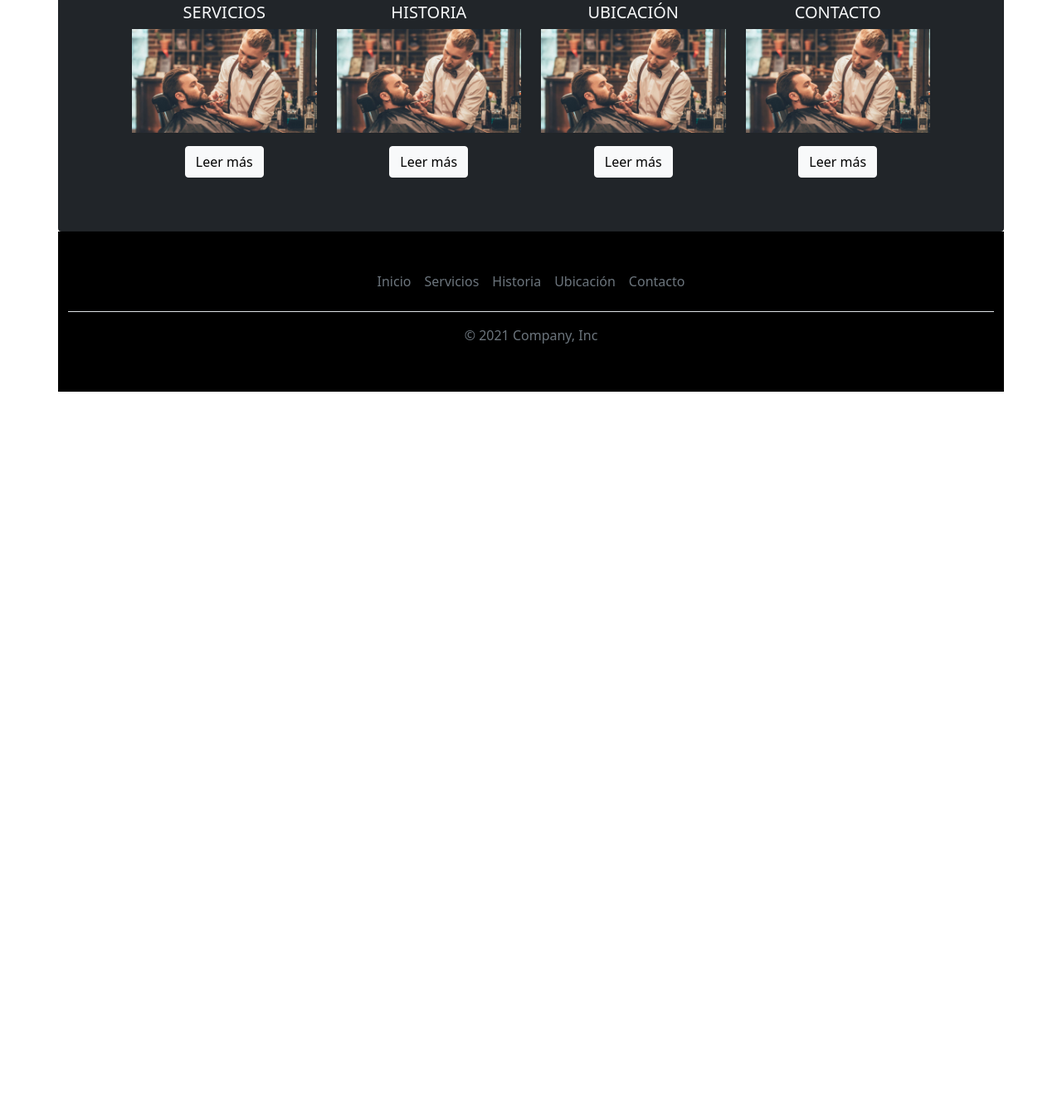
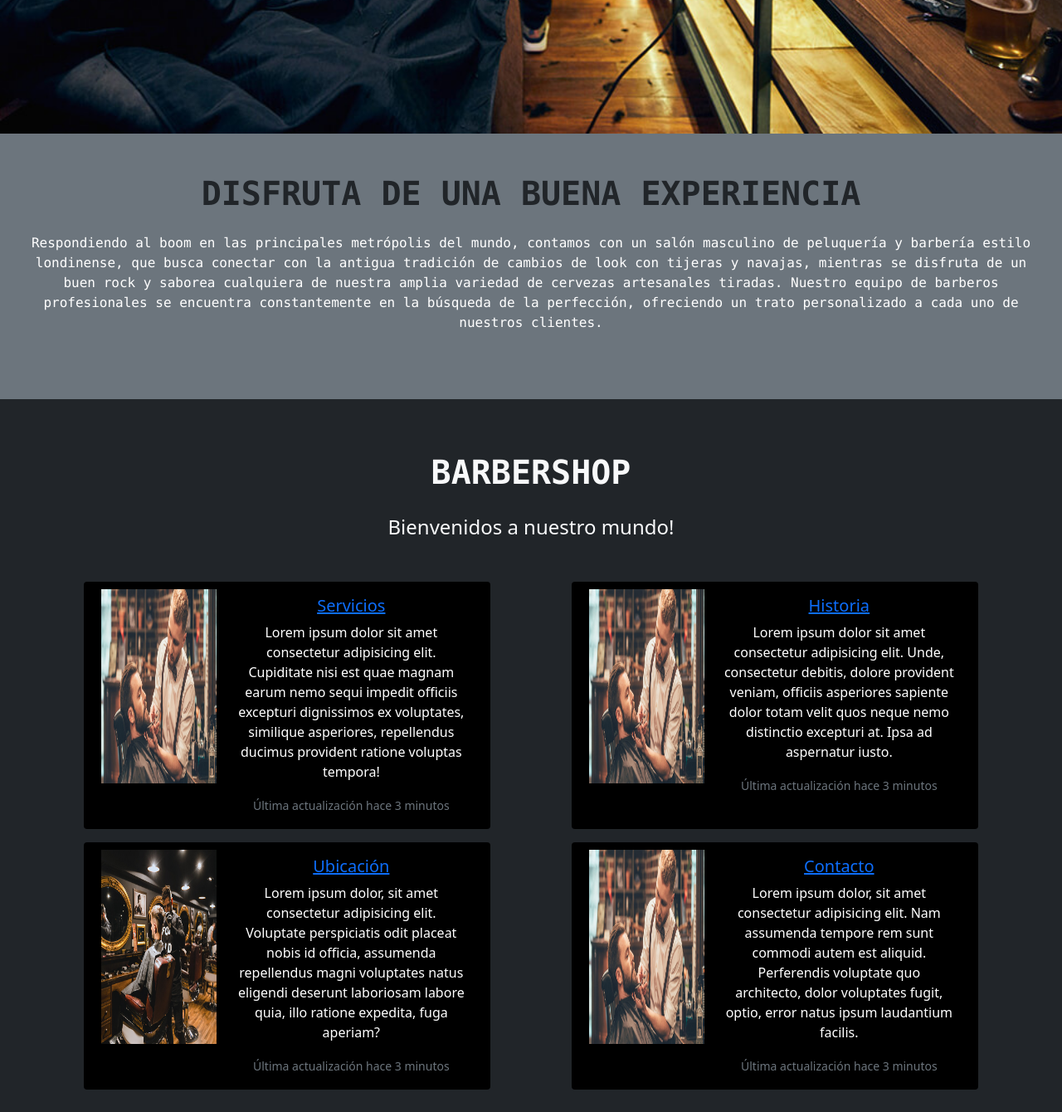
Before and after one commit to nico8m0zqs19/Bootstrap, a plain HTML site: page index.html in a window 1280 px wide. Shown: the part 920-2260 px from the top of the page at 83% size. Before the commit the page ends 1392 px from the top, so only its background shows below. Drawn offline with nearby package versions, Linux system fonts and the light colour scheme.

Commit message:
Se cambia el INDEX & CONTACTO

```diff
--- a/index.html
+++ b/index.html
@@ -6,12 +6,13 @@
     <meta name="viewport" content="width=device-width, initial-scale=1.0">
     <link rel="stylesheet" href="./css/index.css">
     <link href="https://cdn.jsdelivr.net/npm/bootstrap@5.1.3/dist/css/bootstrap.min.css" rel="stylesheet" integrity="sha384-1BmE4kWBq78iYhFldvKuhfTAU6auU8tT94WrHftjDbrCEXSU1oBoqyl2QvZ6jIW3" crossorigin="anonymous">
+    <link rel="stylesheet" href="./css/index.css">
     <title>BARBERSHOP</title>
 </head>
 <body>
 
   <!--GRID-->
-    <div class="container">
+    <div class="container-fluid">
 
         <div class="col">
 
@@ -21,26 +22,29 @@
 
             <nav class="navbar navbar-expand-lg navbar-light bg-black">
                 <div class="container-fluid">
-                  <a class="navbar-brand text-light" href="#">BARBERSHOP</a>
+                  <a href="./index.html">
+                    <img src="./img/icono-barbershop-removebg-preview.png" class="img" alt="">
+                  </a>
+                  <a class="navbar-brand text-light fs-2 fw-bold" href="#">BARBERSHOP</a>
                   <button class="navbar-toggler bg-light" type="button" data-bs-toggle="collapse" data-bs-target="#navbarSupportedContent" aria-controls="navbarSupportedContent" aria-expanded="false" aria-label="Toggle navigation">
                     <span class="navbar-toggler-icon"></span>
                   </button>
                   <div class="collapse navbar-collapse" id="navbarSupportedContent">
-                    <ul class="navbar-nav me-auto mb-2 mb-lg-0">
+                    <ul class="navbar-nav me-auto mb-2 mb-lg-0 p-2">
                       <li class="nav-item">
-                        <a class="nav-link active text-light" aria-current="page" href="./index.html">Inicio</a>
+                        <a class="nav-link active text-light fs-5" aria-current="page" href="./index.html">Inicio</a>
                       </li>
                       <li class="nav-item">
-                        <a class="nav-link text-light" href="./servicios.html">Servicios</a>
+                        <a class="nav-link text-light fs-5" href="./servicios.html">Servicios</a>
                       </li>
                       <li class="nav-item">
-                        <a class="nav-link text-light" href="./historia.html">Historia</a>
+                        <a class="nav-link text-light fs-5" href="./historia.html">Historia</a>
                       </li>
                       <li class="nav-item">
-                        <a class="nav-link text-light" href="./ubicacion.html">Ubicación</a>
+                        <a class="nav-link text-light fs-5" href="./ubicacion.html">Ubicación</a>
                       </li>
                       <li class="nav-item">
-                        <a class="nav-link text-light" href="./contacto.html">Contacto</a>
+                        <a class="nav-link text-light fs-5" href="./contacto.html">Contacto</a>
                       </li>
                   </div>
                 </div>
@@ -50,19 +54,17 @@
 
           <!--MAIN-->
 
-          <div class="row bg-dark">
-            <div id="carouselExampleControls" class="carousel slide" data-bs-ride="carousel">
-                <div class="carousel-inner">
+          <div class="row bg-secondary">
+
+
+            <div id="carouselExampleControls" class="carousel p-0 col-xxl-5" data-bs-ride="carousel">
+              <div class="carousel-inner">
                   <div class="carousel-item active">
-                    <img src="./img/barberia-main.jpg" class="d-block w-100" alt="...">
+                    <img src="./img/main-g1.jpg" class="d-block w-100" alt="...">
                   </div>
                   <div class="carousel-item">
-                    <img src="./img/fondo-madera.png" class="d-block w-100" alt="...">
+                    <img src="./img/main-g2.jpg" class="d-block w-100" alt="...">
                   </div>
-                  <div class="carousel-item">
-                    <img src="./img/fondo-madera2.jpg" class="d-block w-100" alt="...">
-                  </div>
-                </div>
                 <button class="carousel-control-prev" type="button" data-bs-target="#carouselExampleControls" data-bs-slide="prev">
                   <span class="carousel-control-prev-icon" aria-hidden="true"></span>
                   <span class="visually-hidden">Previous</span>
@@ -72,49 +74,103 @@
                   <span class="visually-hidden">Next</span>
                 </button>
               </div>
+            </div>
+
+
+          <div class= "text-center mt-5 mb-5 col-xxl-7">
+              <h1 class="fs-1 fw-bold font-monospace">DISFRUTA DE UNA BUENA EXPERIENCIA</h1>
+              <p class="mt-2 text-white font-monospace p-3">
+              Respondiendo al boom en las principales metrópolis del mundo,
+              contamos con un salón masculino de peluquería y barbería estilo
+              londinense, que busca conectar con la antigua tradición de
+              cambios de look con tijeras y navajas, mientras se disfruta de
+              un buen rock y saborea cualquiera de nuestra amplia variedad de
+              cervezas artesanales tiradas.
+              Nuestro equipo de barberos profesionales se encuentra
+              constantemente en la búsqueda de la perfección, ofreciendo un
+              trato personalizado a cada uno de nuestros clientes.
+              </p>
           </div>
+          </div>
+
+
 
           <div class="row">
 
-            <div class="card bg-dark p-5">
+            <div class="bg-dark p-5">
                 <div class="card-body text-center">
-                <h5 class="card-title text-light">BARBERSHOP</h5>
-                <p class="card-text text-light">Bienvenidos a nuestro mundo!</p>
-
-
-                <div class="container mt-5">
-                    <div class="row">
-                        <div class="col">
-                            <h5 class="card-title text-light">SERVICIOS</h5>
-                            <img src="./img/servicios.jpg" class="img-fluid" alt="">
-                            <a href="#" class="btn btn-light mt-3">Leer más</a>
+                <h5 class="card-title text-light fw-bold fs-1 font-monospace">BARBERSHOP</h5>
+                <p class="card-text text-light fs-4 mt-4 mb-5">Bienvenidos a nuestro mundo!</p>
+                    <div class="row d-flex justify-content-around">
+                        <div class="card mb-3 col-xl-5 bg-black text-white" style="max-width: 800px">
+                          <div class="row g-0">
+                            <div class="col-md-4">
+                              <img src="./img/servicios.jpg" style="height: 250px;" class="img-fluid rounded-start p-2" alt="...">
+                            </div>
+                            <div class="col-md-8">
+                              <div class="card-body">
+                                <a href="./servicios.html"><h5 class="card-title">Servicios</h5></a>
+                                <p class="card-text">Lorem ipsum dolor sit amet consectetur adipisicing elit. Cupiditate nisi est quae magnam earum nemo sequi impedit officiis excepturi dignissimos ex voluptates, similique asperiores, repellendus ducimus provident ratione voluptas tempora!</p>
+                                <p class="card-text"><small class="text-muted">Última actualización hace 3 minutos</small></p>
+                              </div>
+                            </div>
+                          </div>
                         </div>
-                        <div class="col">
-                            <h5 class="card-title text-light">HISTORIA</h5>
-                            <img src="./img/servicios.jpg" class="img-fluid" alt="">
-                            <a href="#" class="btn btn-light mt-3">Leer más</a>
+                        <div class="card mb-3 col-xl-5 bg-black text-white" style="max-width: 800px">
+                          <div class="row g-0">
+                            <div class="col-md-4">
+                              <img src="./img/servicios.jpg" style="height: 250px;" class="img-fluid rounded-start p-2" alt="...">
+                            </div>
+                            <div class="col-md-8">
+                              <div class="card-body">
+                                <a href="./historia.html"><h5 class="card-title">Historia</h5></a>
+                                <p class="card-text">Lorem ipsum dolor sit amet consectetur adipisicing elit. Unde, consectetur debitis, dolore provident veniam, officiis asperiores sapiente dolor totam velit quos neque nemo distinctio excepturi at. Ipsa ad aspernatur iusto.</p>
+                                <p class="card-text"><small class="text-muted">Última actualización hace 3 minutos</small></p>
+                              </div>
+                            </div>
+                          </div>
                         </div>
-                        <div class="col">
-                          <h5 class="card-title text-light">UBICACIÓN</h5>
-                          <img src="./img/servicios.jpg" class="img-fluid" alt="">
-                          <a href="#" class="btn btn-light mt-3">Leer más</a>
                       </div>
-                        <div class="col">
-                            <h5 class="card-title text-light">CONTACTO</h5>
-                            <img src="./img/servicios.jpg" class="img-fluid" alt="">
-                            <a href="#" class="btn btn-light mt-3">Leer más</a>
+                      <div class="row d-flex justify-content-around">
+                        <div class="card mb-3 col-xl-5 bg-black text-white" style="max-width: 800px">
+                          <div class="row g-0">
+                            <div class="col-md-4">
+                              <img src="./img/main-g1.jpg" style="height: 250px" class="img-fluid rounded-start p-2" alt="...">
+                            </div>
+                            <div class="col-md-8">
+                              <div class="card-body">
+                                <a href="./ubicacion.html"><h5 class="card-title">Ubicación</h5></a>
+                                <p class="card-text">Lorem ipsum dolor, sit amet consectetur adipisicing elit. Voluptate perspiciatis odit placeat nobis id officia, assumenda repellendus magni voluptates natus eligendi deserunt laboriosam labore quia, illo ratione expedita, fuga aperiam?</p>
+                                <p class="card-text"><small class="text-muted">Última actualización hace 3 minutos</small></p>
+                              </div>
+                            </div>
+                          </div>
+                        </div>
+                        <div class="card mb-3 col-xl-5 bg-black text-white" style="max-width: 800px">
+                          <div class="row g-0">
+                            <div class="col-md-4">
+                              <img src="./img/servicios.jpg" style="height: 250px;" class="img-fluid rounded-start p-2" alt="...">
+                            </div>
+                            <div class="col-md-8">
+                              <div class="card-body">
+                                <a href="./contacto.html"><h5 class="card-title">Contacto</h5></a>
+                                <p class="card-text">Lorem ipsum dolor, sit amet consectetur adipisicing elit. Nam assumenda tempore rem sunt commodi autem est aliquid. Perferendis voluptate quo architecto, dolor voluptates fugit, optio, error natus ipsum laudantium facilis.</p>
+                                <p class="card-text"><small class="text-muted">Última actualización hace 3 minutos</small></p>
+                              </div>
+                            </div>
+                          </div>
                         </div>
                     </div>
                 </div>
+              </div>
 
                 </div>
-            </div>
-        </div>
+
 
         <!--FOOTER-->
 
         <div class="row">
-          <div class="container bg-black">
+          <div class="container-fluid bg-black">
             <footer class="py-3 my-4">
               <ul class="nav justify-content-center border-bottom pb-3 mb-3">
                 <li class="nav-item"><a href="./index.html" class="nav-link px-2 text-muted">Inicio</a></li>
```
Also changed, not shown: contacto.html (+22 -15 lines), css/index.css (+20 -0 lines), historia.html (+1 -1 lines), servicios.html (+1 -1 lines), ubicacion.html (+1 -1 lines), img/icono-barbershop-removebg-preview.png (added), img/icono-barbershop.jpg (added), img/main-g1.jpg (added), img/main-g2.jpg (added), img/main-g3.jpg (added), img/manos2-removebg-preview.png (added).
